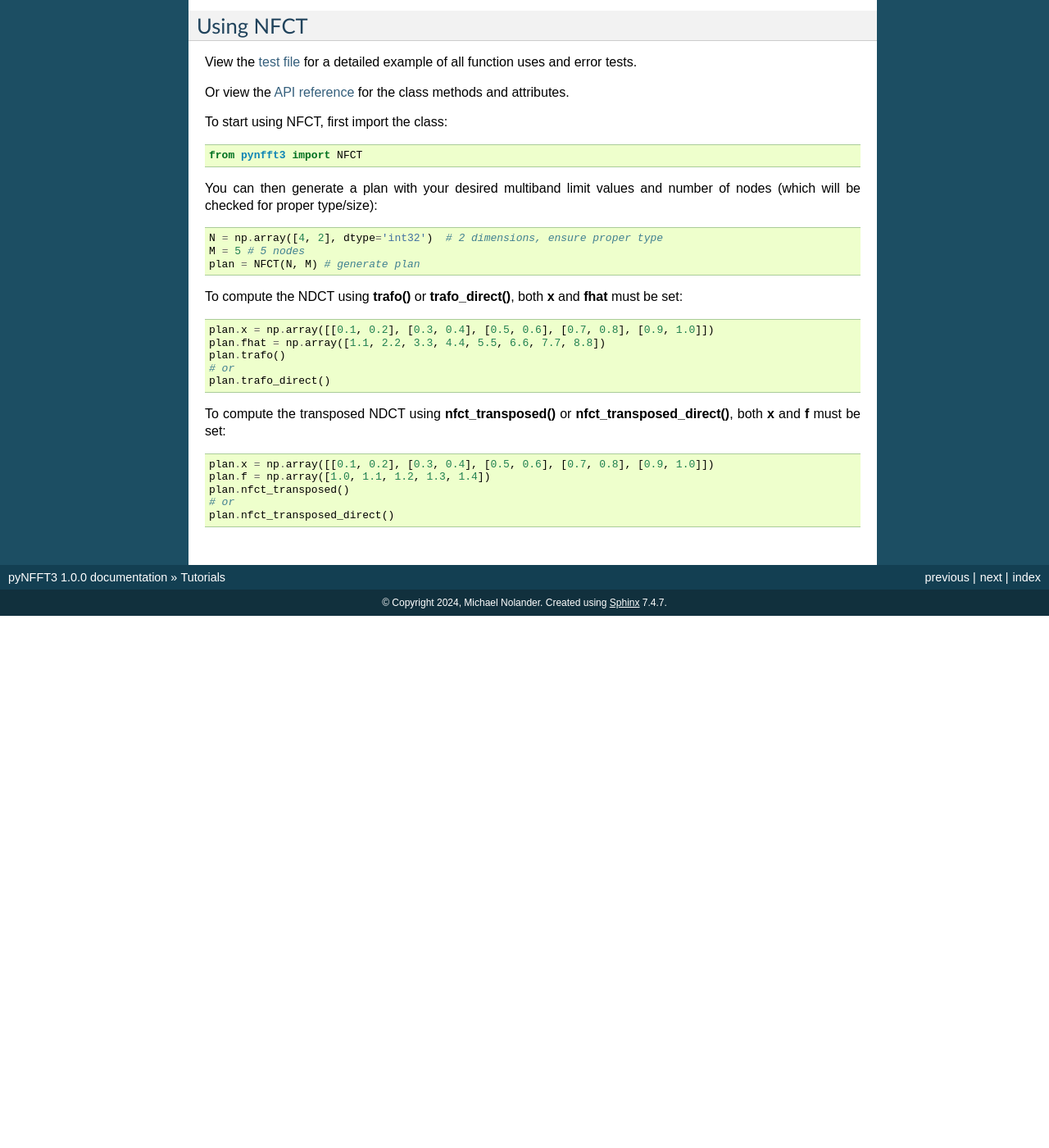
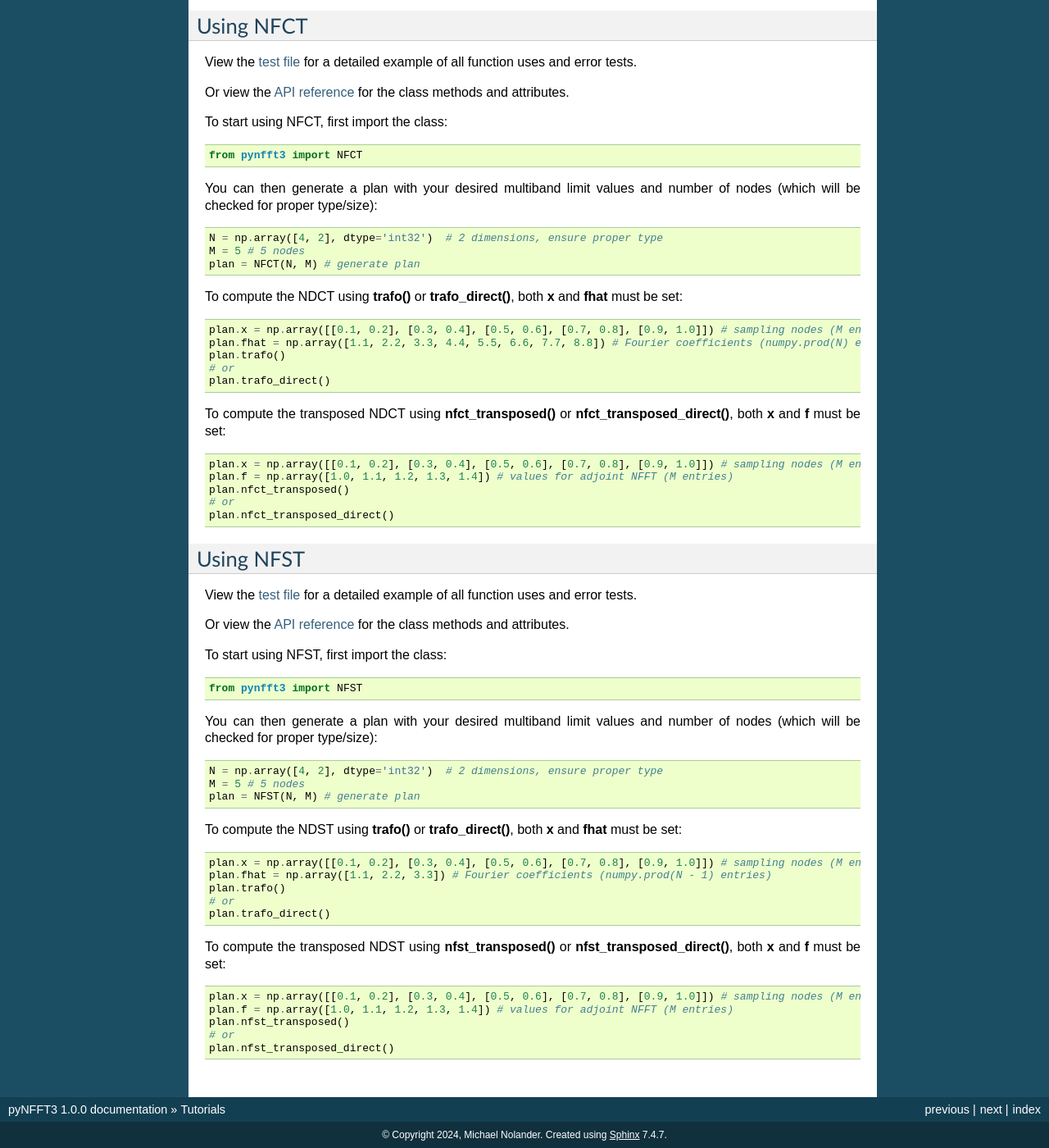
Before and after one commit to NFFT/pyNFFT3, a Sphinx documentation site: the page built from docs/source/tutorial.rst, in a window 1280 px wide and 1400 px high, scrolled down 712 px. Shown: the whole window at 82% size. Built offline with Sphinx 7.4.7, drawn with Linux system fonts in a browser that asks for light colours; before the commit the page ends 1463 px from its top, so only the background shows below that.

Commit message:
Finished NFST tutorial and fixed direct function restypes

```diff
--- a/docs/source/tutorial.rst
+++ b/docs/source/tutorial.rst
@@ -71,8 +71,8 @@ To compute the NDCT using **trafo()** or **trafo_direct()**, both **x** and **fh
 
 .. code-block:: python
 
-    plan.x = np.array([[0.1, 0.2], [0.3, 0.4], [0.5, 0.6], [0.7, 0.8], [0.9, 1.0]])
-    plan.fhat = np.array([1.1, 2.2, 3.3, 4.4, 5.5, 6.6, 7.7, 8.8])
+    plan.x = np.array([[0.1, 0.2], [0.3, 0.4], [0.5, 0.6], [0.7, 0.8], [0.9, 1.0]]) # sampling nodes (M entries)
+    plan.fhat = np.array([1.1, 2.2, 3.3, 4.4, 5.5, 6.6, 7.7, 8.8]) # Fourier coefficients (numpy.prod(N) entries)
     plan.trafo()
     # or
     plan.trafo_direct()
@@ -81,8 +81,51 @@ To compute the transposed NDCT using **nfct_transposed()** or **nfct_transposed_
 
 .. code-block:: python
 
-    plan.x = np.array([[0.1, 0.2], [0.3, 0.4], [0.5, 0.6], [0.7, 0.8], [0.9, 1.0]])
-    plan.f = np.array([1.0, 1.1, 1.2, 1.3, 1.4])
+    plan.x = np.array([[0.1, 0.2], [0.3, 0.4], [0.5, 0.6], [0.7, 0.8], [0.9, 1.0]]) # sampling nodes (M entries)
+    plan.f = np.array([1.0, 1.1, 1.2, 1.3, 1.4]) # values for adjoint NFFT (M entries)
     plan.nfct_transposed()
     # or
     plan.nfct_transposed_direct()
+
+Using NFST
+----------
+
+View the `test file <https://github.com/NFST/pyNFFT3/blob/main/tests/NFST_test.py>`_
+for a detailed example of all function uses and error tests.
+
+Or view the `API reference <https://github.com/NFST/pyNFFT3/blob/main/docs/source/api/NFST.rst>`_
+for the class methods and attributes.
+
+To start using NFST, first import the class:
+
+.. code-block:: python
+
+    from pynfft3 import NFST
+
+You can then generate a plan with your desired multiband limit values and number of nodes (which will be checked for proper type/size):
+
+.. code-block:: python
+
+    N = np.array([4, 2], dtype='int32')  # 2 dimensions, ensure proper type
+    M = 5 # 5 nodes
+    plan = NFST(N, M) # generate plan
+
+To compute the NDST using **trafo()** or **trafo_direct()**, both **x** and **fhat** must be set:
+
+.. code-block:: python
+
+    plan.x = np.array([[0.1, 0.2], [0.3, 0.4], [0.5, 0.6], [0.7, 0.8], [0.9, 1.0]]) # sampling nodes (M entries)
+    plan.fhat = np.array([1.1, 2.2, 3.3]) # Fourier coefficients (numpy.prod(N - 1) entries)
+    plan.trafo()
+    # or
+    plan.trafo_direct()
+
+To compute the transposed NDST using **nfst_transposed()** or **nfst_transposed_direct()**, both **x** and **f** must be set:
+
+.. code-block:: python
+
+    plan.x = np.array([[0.1, 0.2], [0.3, 0.4], [0.5, 0.6], [0.7, 0.8], [0.9, 1.0]]) # sampling nodes (M entries)
+    plan.f = np.array([1.0, 1.1, 1.2, 1.3, 1.4]) # values for adjoint NFFT (M entries)
+    plan.nfst_transposed()
+    # or
+    plan.nfst_transposed_direct()
```
Also changed, not shown: 2 other files.
